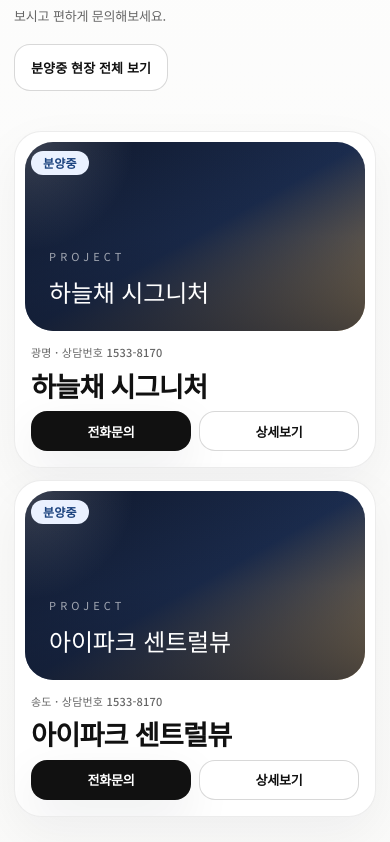
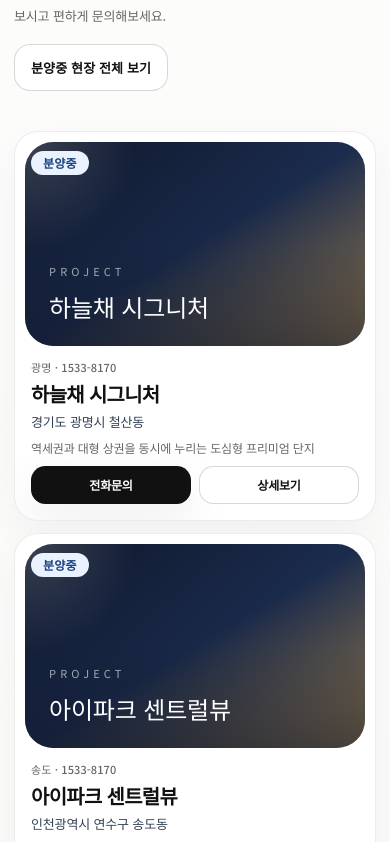
Before and after one commit to gj5x8v8xrv-a11y/qnsdid, a Next.js app: page / in a window 390 px wide. Shown: the part 1342-2184 px from the top of the page. Built offline with nearby package versions, Linux system fonts and the light colour scheme; no server answers.

Commit message:
Refine mobile project cards

```diff
--- a/src/app/(site)/completed/page.tsx
+++ b/src/app/(site)/completed/page.tsx
@@ -38,10 +38,10 @@ export default async function CompletedProjectsPage({
       <PageHero
         actions={
           <>
-            <Link className="button-primary !min-h-[42px] !px-4 sm:!min-h-[44px] sm:!px-6" href="/projects">
+            <Link className="button-primary !min-h-[40px] !px-4 sm:!min-h-[44px] sm:!px-6" href="/projects">
               분양중 현장 보기
             </Link>
-            <Link className="button-secondary !min-h-[42px] !px-4 sm:!min-h-[44px] sm:!px-6" href="/contact">
+            <Link className="button-secondary !min-h-[40px] !px-4 sm:!min-h-[44px] sm:!px-6" href="/contact">
               상담문의
             </Link>
           </>
@@ -54,7 +54,7 @@ export default async function CompletedProjectsPage({
 
       <section className="page-shell pb-24">
         <SectionHeading
-          description="지역별로 살펴보시고 현재 분양중 현장과 함께 비교해보세요."
+          description="지역별로 살펴보시고 현재 분양중 현장과 비교해보세요."
           eyebrow="지역별 보기"
           title={activeRegion ? `${activeRegion} 소개 완료 현장` : "지역별 완료 현장"}
         />
@@ -88,7 +88,7 @@ export default async function CompletedProjectsPage({
         ) : null}
 
         {filteredProjects.length > 0 ? (
-          <div className="card-grid mt-7 sm:mt-10">
+          <div className="card-grid mt-6 sm:mt-10">
             {filteredProjects.map((project) => (
               <ProjectCard key={project.id} project={project} />
             ))}
--- a/src/app/(site)/projects/page.tsx
+++ b/src/app/(site)/projects/page.tsx
@@ -38,16 +38,16 @@ export default async function ProjectsPage({
       <PageHero
         actions={
           <>
-            <Link className="button-primary !min-h-[42px] !px-4 sm:!min-h-[44px] sm:!px-6" href="/contact">
+            <Link className="button-primary !min-h-[40px] !px-4 sm:!min-h-[44px] sm:!px-6" href="/contact">
               상담신청
             </Link>
-            <Link className="button-secondary !min-h-[42px] !px-4 sm:!min-h-[44px] sm:!px-6" href="/completed">
+            <Link className="button-secondary !min-h-[40px] !px-4 sm:!min-h-[44px] sm:!px-6" href="/completed">
               분양완료 보기
             </Link>
           </>
         }
         actionsClassName="grid grid-cols-2 gap-2.5 sm:flex sm:flex-wrap"
-        description="지역별로 현재 안내 중인 현장을 빠르게 확인하고 바로 문의하실 수 있습니다."
+        description="현재 안내 중인 현장을 빠르게 보고 바로 문의하실 수 있습니다."
         eyebrow="분양중 현장"
         title="현재 상담 가능한 분양 현장"
       />
@@ -55,11 +55,11 @@ export default async function ProjectsPage({
       <section className="page-shell pb-24">
         <SectionHeading
           action={
-            <Link className="button-secondary" href="/contact">
+            <Link className="button-secondary !min-h-[40px] !px-4 sm:!min-h-[44px] sm:!px-6" href="/contact">
               상담문의
             </Link>
           }
-          description="원하는 지역을 선택해 현재 안내 중인 현장을 확인해보세요."
+          description="원하는 지역을 선택해 현장을 확인해보세요."
           eyebrow="지역별 보기"
           title={activeRegion ? `${activeRegion} 분양 현장` : "지역별 분양 현장"}
         />
@@ -93,7 +93,7 @@ export default async function ProjectsPage({
         ) : null}
 
         {filteredProjects.length > 0 ? (
-          <div className="card-grid mt-7 sm:mt-10">
+          <div className="card-grid mt-6 sm:mt-10">
             {filteredProjects.map((project) => (
               <ProjectCard key={project.id} project={project} />
             ))}
--- a/src/components/site/project-card.tsx
+++ b/src/components/site/project-card.tsx
@@ -7,8 +7,8 @@ import {
   formatPhoneHref,
   getDefaultHomePageSettings,
   getProjectAddressLine,
-  getProjectCardMeta,
-  getProjectRegion
+  getProjectRegion,
+  summarizeText
 } from "@/lib/utils";
 
 export function ProjectCard({
@@ -19,10 +19,10 @@ export function ProjectCard({
   settings?: HomePageSettings;
 }) {
   return (
-    <article className="surface-panel overflow-hidden rounded-[1.7rem] border border-black/8 bg-white shadow-[0_18px_50px_rgba(15,23,42,0.05)] transition duration-300 hover:-translate-y-1 hover:shadow-[0_22px_55px_rgba(15,23,42,0.08)] sm:rounded-[2rem]">
+    <article className="surface-panel overflow-hidden rounded-[1.5rem] border border-black/8 bg-white shadow-[0_14px_38px_rgba(15,23,42,0.045)] transition duration-300 hover:-translate-y-1 hover:shadow-[0_20px_46px_rgba(15,23,42,0.08)] sm:rounded-[2rem]">
       <div className="relative p-2.5 pb-0 sm:p-4">
         <ProjectVisual
-          className="aspect-[16/8.9] sm:aspect-[16/10]"
+          className="aspect-[16/9.6] sm:aspect-[16/10]"
           imageUrl={project.coverImageUrl}
           title={project.name}
         />
@@ -30,17 +30,23 @@ export function ProjectCard({
           <StatusBadge status={project.status} />
         </div>
       </div>
-      <div className="space-y-2.5 px-4 pb-4 pt-3 sm:space-y-5 sm:px-6 sm:pb-6 sm:pt-6">
-        <div className="space-y-2 sm:space-y-3">
-          <p className="text-[11px] font-medium tracking-[0.02em] text-muted sm:hidden">
-            {getProjectRegion(project)} · {settings.projectCardPhoneLabel} {project.contactPhone}
+      <div className="space-y-2 px-4 pb-4 pt-3 sm:space-y-5 sm:px-6 sm:pb-6 sm:pt-6">
+        <div className="space-y-1.5 sm:space-y-3">
+          <p className="text-[11px] font-medium tracking-[0.01em] text-muted sm:hidden">
+            {getProjectRegion(project)} · {project.contactPhone}
           </p>
           <p className="hidden text-[length:var(--home-card-meta-size,11.2px)] font-medium tracking-[0.06em] text-muted sm:block sm:text-sm sm:tracking-normal">
-            {getProjectCardMeta(project)}
+            {getProjectRegion(project)} · {project.unitPlan} · {project.contactPhone}
           </p>
-          <h3 className="text-[1.7rem] leading-[1.16] tracking-[-0.03em] sm:text-[1.85rem] sm:leading-[1.15]">
+          <h3 className="text-[1.24rem] leading-[1.2] tracking-[-0.03em] sm:text-[1.85rem] sm:leading-[1.15]">
             {project.name}
           </h3>
+          <p className="text-[13px] leading-5 text-slate-700 sm:hidden">
+            {summarizeText(getProjectAddressLine(project), 38)}
+          </p>
+          <p className="text-[12px] leading-5 text-muted sm:hidden">
+            {summarizeText(project.premiumSummary.replace(/\s+/g, " ").trim(), 52)}
+          </p>
           <p className="hidden text-[length:var(--home-card-body-size,13px)] leading-7 text-slate-700 sm:block">{getProjectAddressLine(project)}</p>
           <p className="hidden text-[length:var(--home-card-body-size,13px)] leading-7 text-muted sm:block">{project.premiumSummary}</p>
         </div>
@@ -66,13 +72,13 @@ export function ProjectCard({
 
             <div className="grid grid-cols-2 gap-2 sm:flex sm:flex-row sm:gap-3">
               <a
-                className="button-primary min-h-[40px] rounded-[1rem] px-3 text-[13px] leading-none font-semibold tracking-[-0.015em] sm:min-h-0 sm:flex-1 sm:rounded-full sm:px-5 sm:text-sm"
+                className="button-primary min-h-[38px] rounded-[0.9rem] px-3 text-[12px] leading-none font-semibold tracking-[-0.015em] sm:min-h-0 sm:flex-1 sm:rounded-full sm:px-5 sm:text-sm"
                 href={formatPhoneHref(project.contactPhone)}
               >
                 {settings.projectCardPhoneButtonLabel}
               </a>
               <Link
-                className="button-secondary min-h-[40px] rounded-[1rem] px-3 text-[13px] leading-none font-semibold tracking-[-0.015em] sm:min-h-0 sm:flex-1 sm:rounded-full sm:px-5 sm:text-sm"
+                className="button-secondary min-h-[38px] rounded-[0.9rem] px-3 text-[12px] leading-none font-semibold tracking-[-0.015em] sm:min-h-0 sm:flex-1 sm:rounded-full sm:px-5 sm:text-sm"
                 href={`/projects/${project.slug}`}
               >
                 {settings.projectCardDetailButtonLabel}
```
